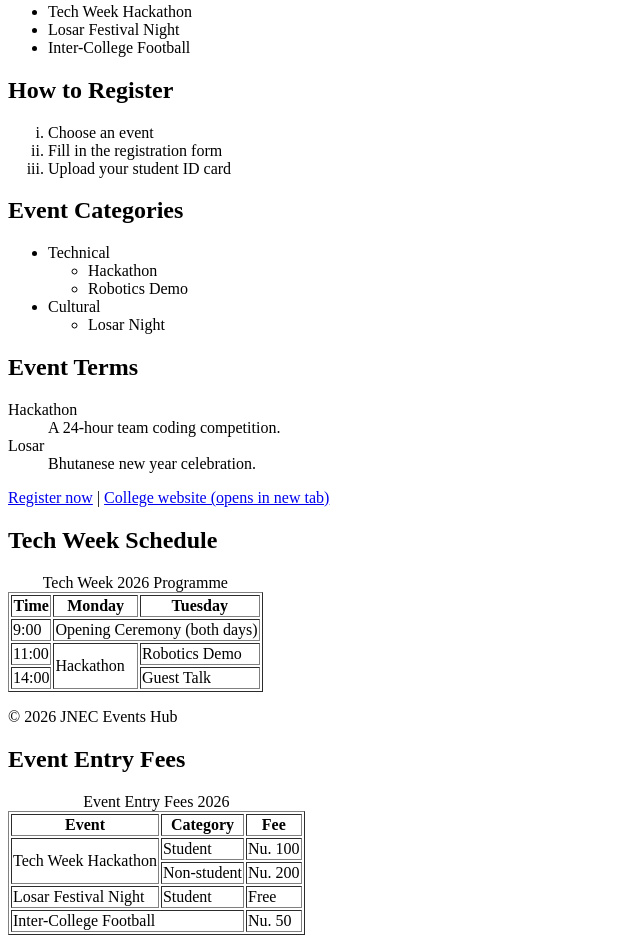
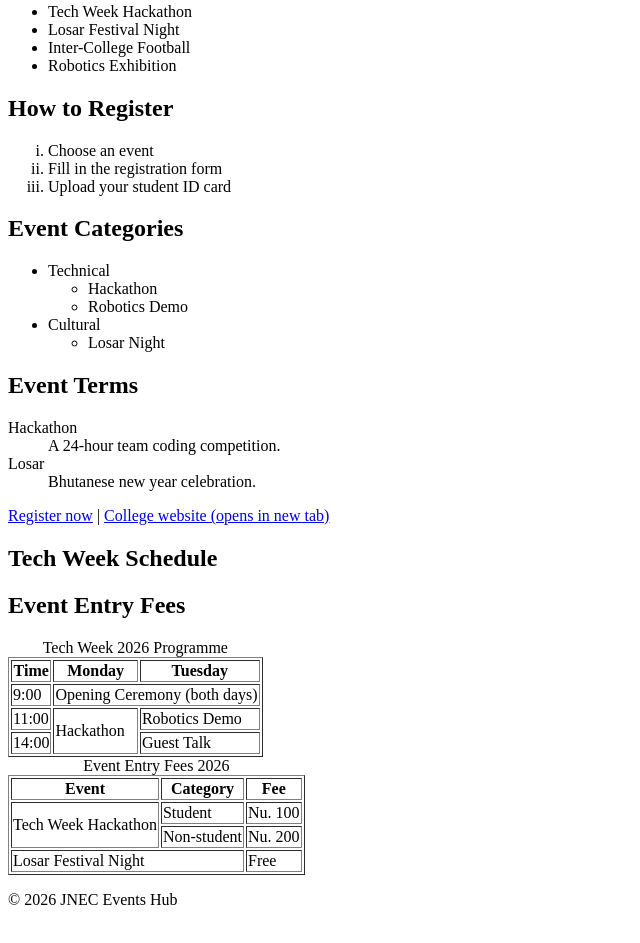
Before and after one commit to 05250175jnec-hue/events_hub, a plain HTML site: page events.html in a window 1280 px wide. Shown: the part 162-1105 px from the top of the page, without its empty margins (0-640 px from the left). Drawn offline with Linux system fonts and the light colour scheme.

Commit message:
P2: add robotics exhibition event

```diff
--- a/events.html
+++ b/events.html
@@ -22,6 +22,7 @@
   <li>Tech Week Hackathon</li>
   <li>Losar Festival Night</li>
   <li>Inter-College Football</li>
+  <li>Robotics Exhibition</li>
 </ul>
 
 <h2>How to Register</h2>
@@ -74,6 +75,36 @@
     <tr>
       <td>14:00</td>
       <td>Guest Talk</td>
+
+<h2>Event Entry Fees</h2>
+<table border="1">
+  <caption>Event Entry Fees 2026</caption>
+  <thead>
+    <tr>
+      <th>Event</th>
+      <th>Category</th>
+      <th>Fee</th>
+    </tr>
+  </thead>
+  <tbody>
+    <tr>
+      <!-- Spans 2 rows vertically -->
+      <td rowspan="2">Tech Week Hackathon</td>
+      <td>Student</td>
+      <td>Nu. 100</td>
+    </tr>
+    <tr>
+      <td>Non-student</td>
+      <td>Nu. 200</td>
+    </tr>
+    <tr>
+      <!-- Spans 2 columns horizontally -->
+      <td colspan="2">Losar Festival Night</td>
+      <td>Free</td>
+    </tr>
+  </tbody>
+</table>
+
     </tr>
   </tbody>
 </table>
@@ -84,91 +115,3 @@
   </footer>
 </body>
 </html>
-<h2>Event Entry Fees</h2>
-
-<table border="1">
-
-    <caption>
-        Event Entry Fees 2026
-    </caption>
-
-
-    <thead>
-
-        <tr>
-
-            <th>Event</th>
-
-            <th>Category</th>
-
-            <th>Fee</th>
-
-        </tr>
-
-    </thead>
-
-
-    <tbody>
-
-        <tr>
-
-            <td rowspan="2">
-                Tech Week Hackathon
-            </td>
-
-            <td>
-                Student
-            </td>
-
-            <td>
-                Nu. 100
-            </td>
-
-        </tr>
-
-
-        <tr>
-
-            <td>
-                Non-student
-            </td>
-
-            <td>
-                Nu. 200
-            </td>
-
-        </tr>
-
-
-        <tr>
-
-            <td>
-                Losar Festival Night
-            </td>
-
-            <td>
-                Student
-            </td>
-
-            <td>
-                Free
-            </td>
-
-        </tr>
-
-
-        <tr>
-
-            <td colspan="2">
-                Inter-College Football
-            </td>
-
-            <td>
-                Nu. 50
-            </td>
-
-        </tr>
-
-    </tbody>
-
-</table>
```
Also changed, not shown: register.html (+17 -0 lines).
